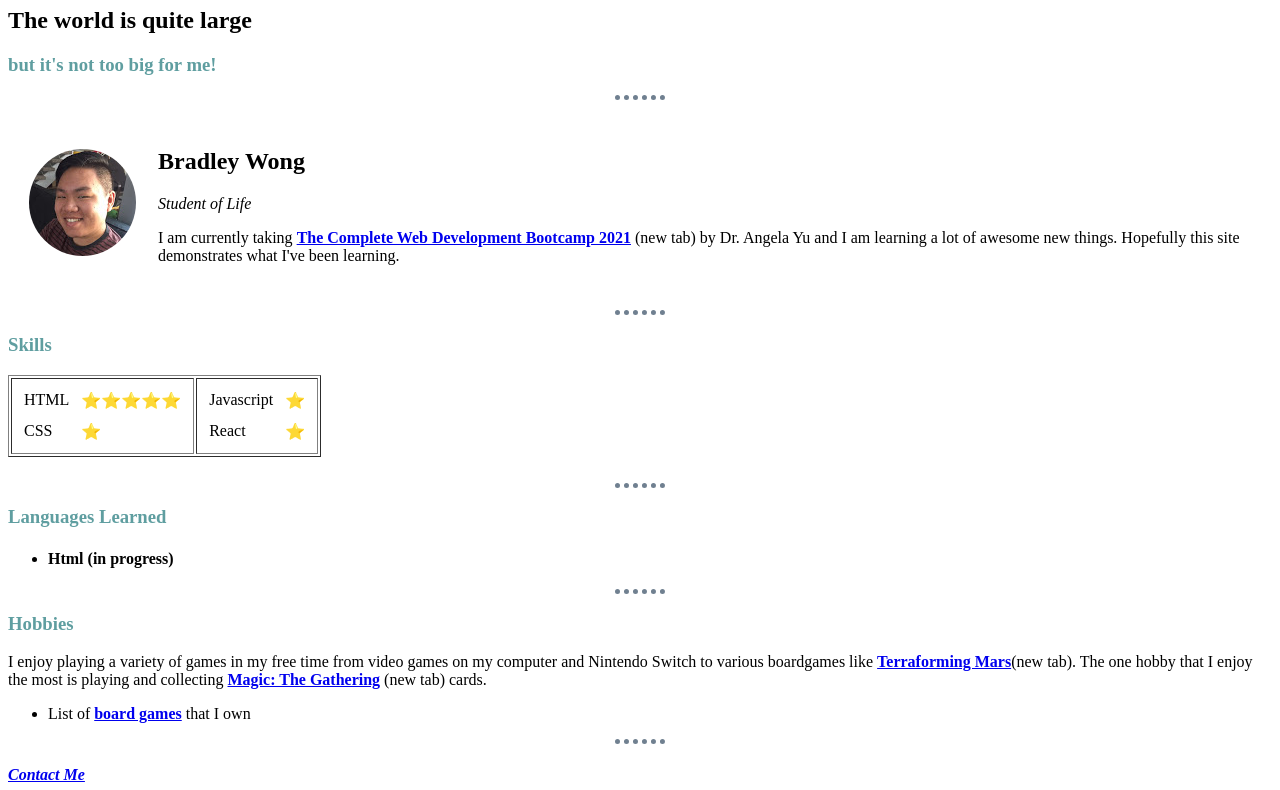
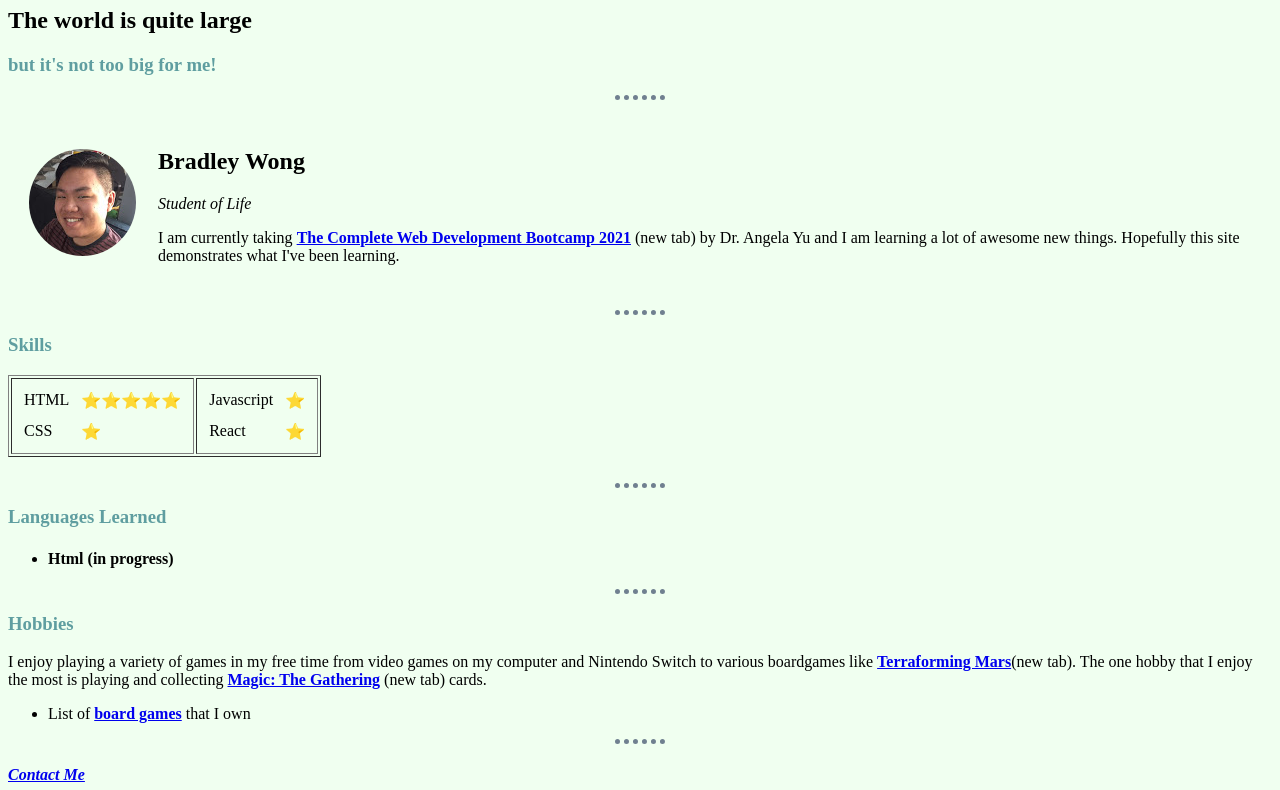
Before and after one commit to blwong77/webDevPlayground, a plain HTML site: page HTML Personal Site/index.html in a window 1280 px wide. Shown: the part 73-863 px from the top of the page. Drawn offline with Linux system fonts and the light colour scheme.

Commit message:
Added a new background color

```diff
--- a/HTML Personal Site/CSS/styles.css
+++ b/HTML Personal Site/CSS/styles.css
@@ -4,8 +4,10 @@ hr {
   border-width: 5px;
   width: 50px;
 }
-
-  h1{
+body {
+  background-color: honeydew;
+}
+h1 {
   color: cadetblue;
 }
 h3 {
```
Lines whose indentation alone changed are shown as unchanged.
